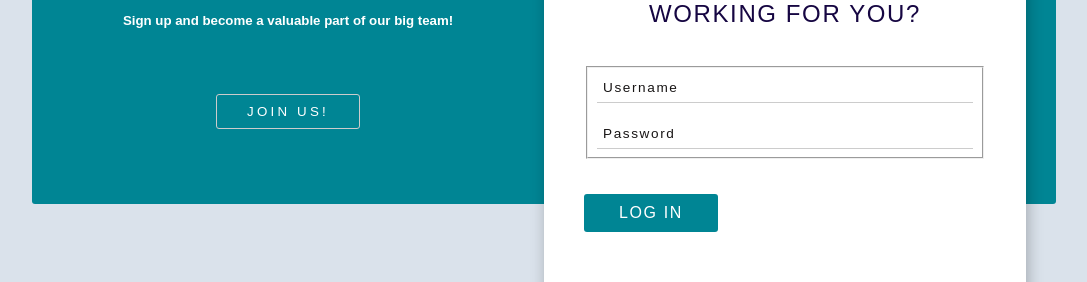
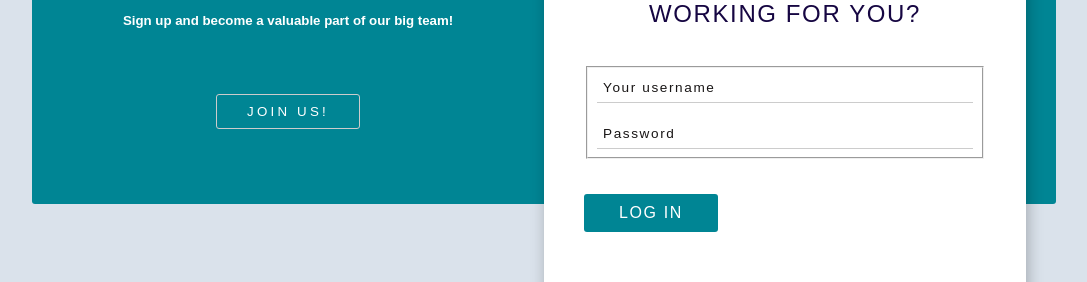
Before and after one commit to VahMats/WorkForce2, a React (Create React App) app in the folder frontend/: page /auth in a window 1280 px wide. Shown: the part 361-643 px from the top of the page, without its empty margins (96-1183 px from the left). Built offline with nearby package versions, Linux system fonts and the light colour scheme.

Commit message:
Added login error

```diff
--- a/frontend/src/components/Login/Login.js
+++ b/frontend/src/components/Login/Login.js
@@ -19,25 +19,28 @@ const Login = () => {
     confirmPassword: "",
   });
   const [mainClass, setMainClass] = useState("bounceRight");
-  const [errorFields, setErrorFields] = useState("");
+  const [errorFields, setErrorFields] = useState([]);
 
   const errorsSetting = (type) => {
     switch (type) {
-      case "firstName":
-        setErrorFields("First name does not match to our requirmenets");
+      case "text":
+        setErrorFields("Invalid name");
         break;
       case "username":
         setErrorFields("Username does not match to our requirmenets");
         break;
       case "email":
-        setErrorFields("Email does not match to our requirmenets");
+        setErrorFields("Invalid Email");
         break;
       case "password":
-        setErrorFields("Password does not match to our requirmenets");
+        setErrorFields("Invalid password");
         break;
       case "confirmpassword":
         setErrorFields("Passwords are not the same");
         break;
+      case " ":
+        setErrorFields("Please fill in all the fields");
+        break
       default:
         setErrorFields("Please fill in all the fields")
     }
@@ -128,12 +131,13 @@ const Login = () => {
               Isn't it time all that imformation you've been collecting started
               working for you?
             </h3>
-            <form className="forms_form">
+            <form className="forms_form" onSubmit={errorsSetting}>
+              <p className="error"> {errorFields} </p>
               <fieldset className="forms_fieldset">
                 <div className="forms_field">
                   <input
-                    type="text"
-                    placeholder="Username"
+                    type="username"
+                    placeholder="Your username"
                     className="forms_field-input"
                     onChange={(e) => {
                       setAuthPocket((prev) => ({
@@ -171,12 +175,12 @@ const Login = () => {
           </div>
           <div className="user_forms-signup">
             <h2 className="forms_title">Sign up, the rest will follow!</h2>
-            <form className="forms_form" onSubmit={errorFields}>
+            <form className="forms_form" onSubmit={errorsSetting}>
               <p className="error"> {errorFields} </p>
               <fieldset className="forms_fieldset">
                 <div className="forms_field">
                   <input
-                    type="text"
+                    type="firstName"
                     placeholder="First Name"
                     className="forms_field-input"
                     pattern={"[A-Za-z]+"}
@@ -208,7 +212,7 @@ const Login = () => {
                 </div>
                 <div className="forms_field">
                   <input
-                    type="text"
+                    type="username"
                     placeholder="Username should contain more than 3 characters"
                     pattern={"[A-Za-z]+"}
                     minLength={2}
```
Also changed, not shown: frontend/src/components/Loading/Loading.css (deleted).
